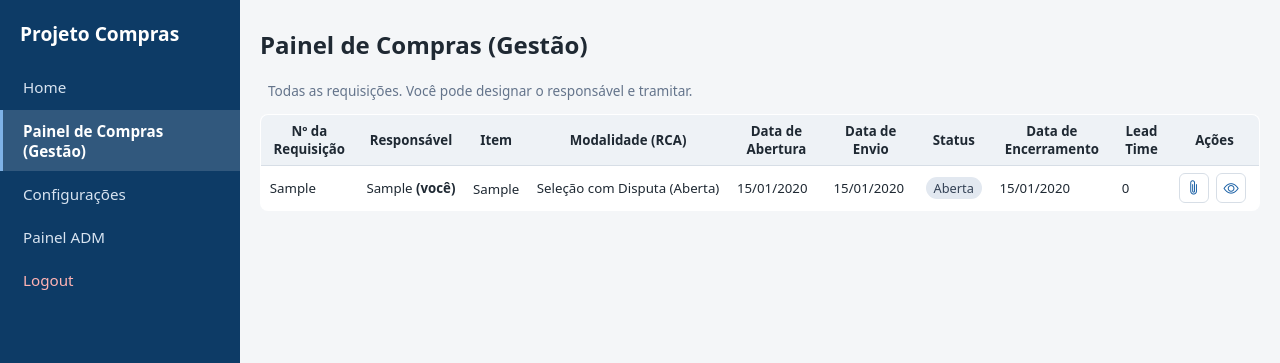
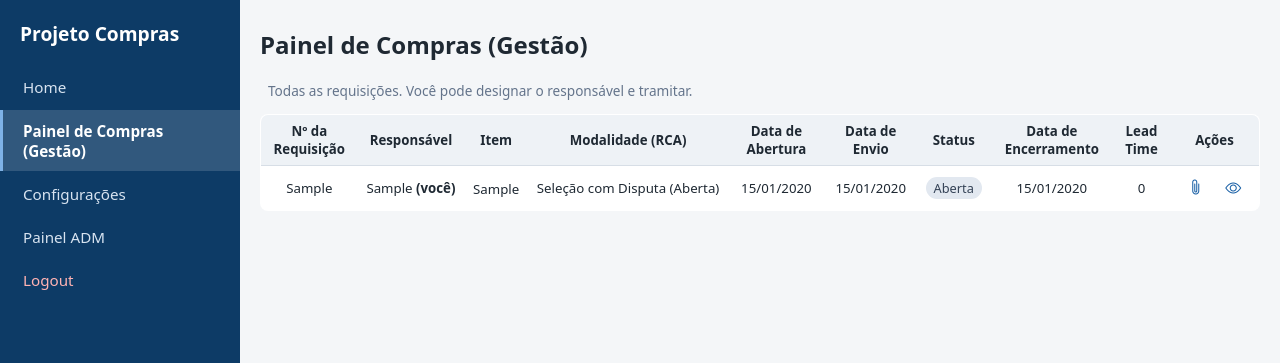
Before and after one commit to Inovacao-SENAIMS/Projeto-Compras, a Django app: page /compras/ in a window 1280 px wide. Shown: the top 363 px of the page. Run offline with Django 5.2, Linux system fonts and the light colour scheme; a user stored in the database is signed in; tables that the repository leaves empty hold one stand-in row (values such as "Sample post").

Commit message:
style(tabela): botoes de acao sem outline e conteudo centralizado

```diff
--- a/static/css/style.css
+++ b/static/css/style.css
@@ -146,21 +146,25 @@ body {
     justify-content: center;
     width: 30px;
     height: 30px;
-    margin-right: 4px;
-    border: 1px solid var(--cor-borda);
-    border-radius: 6px;
-    background: #fff;
+    margin: 0 2px;
+    border: none;
+    background: transparent;
     color: var(--cor-primaria-clara);
     cursor: pointer;
-    font-size: 0.95rem;
+    font-size: 1rem;
     text-decoration: none;
     padding: 0;
     vertical-align: middle;
+    border-radius: 6px;
 }
 
 .btn-icone:hover {
     background: #eef2f6;
     color: var(--cor-primaria);
+}
+
+.btn-icone:focus {
+    outline: none;
 }
 
 .btn-icone-perigo {
@@ -433,7 +437,7 @@ button.link {
 
 .tabela th,
 .tabela td {
-    text-align: left;
+    text-align: center;
     padding: 0.45rem 0.55rem;
     border-bottom: 1px solid var(--cor-borda);
     font-size: 0.83rem;
```
